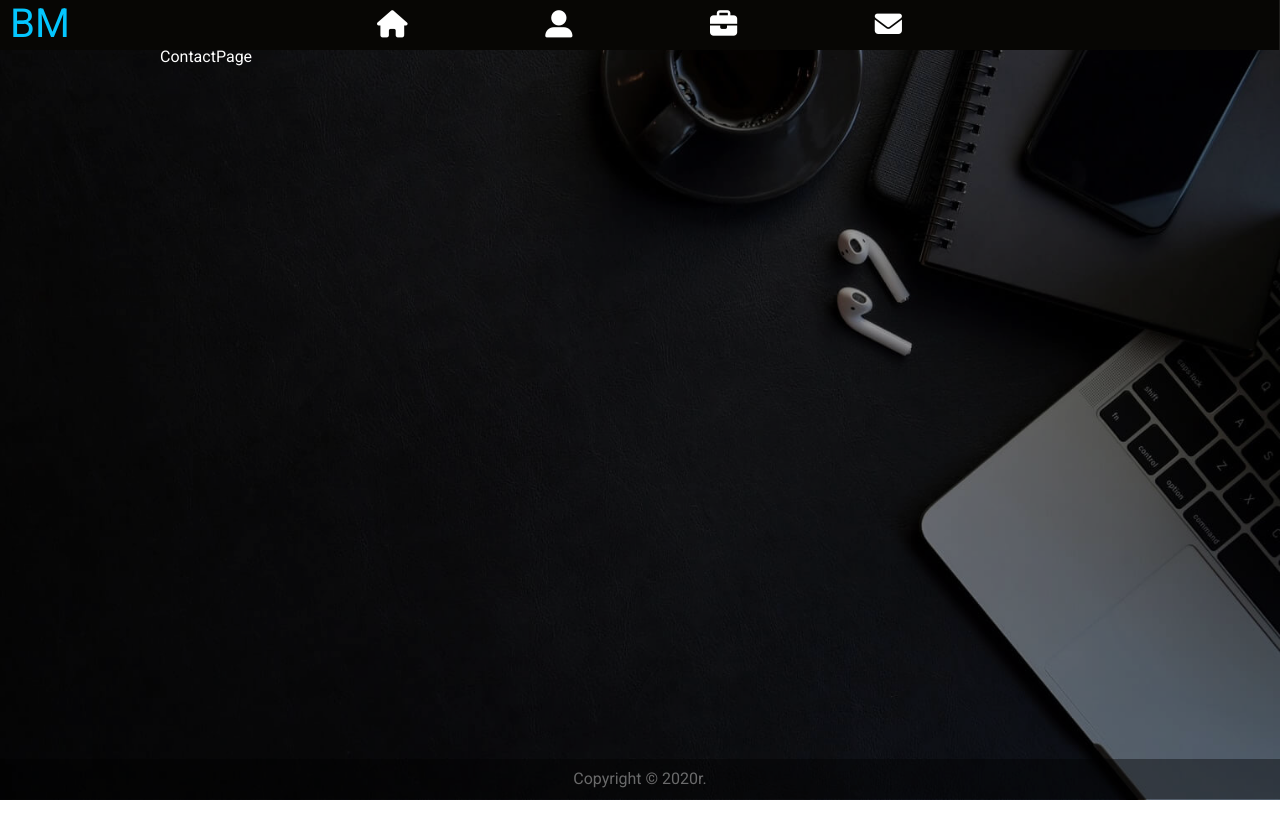
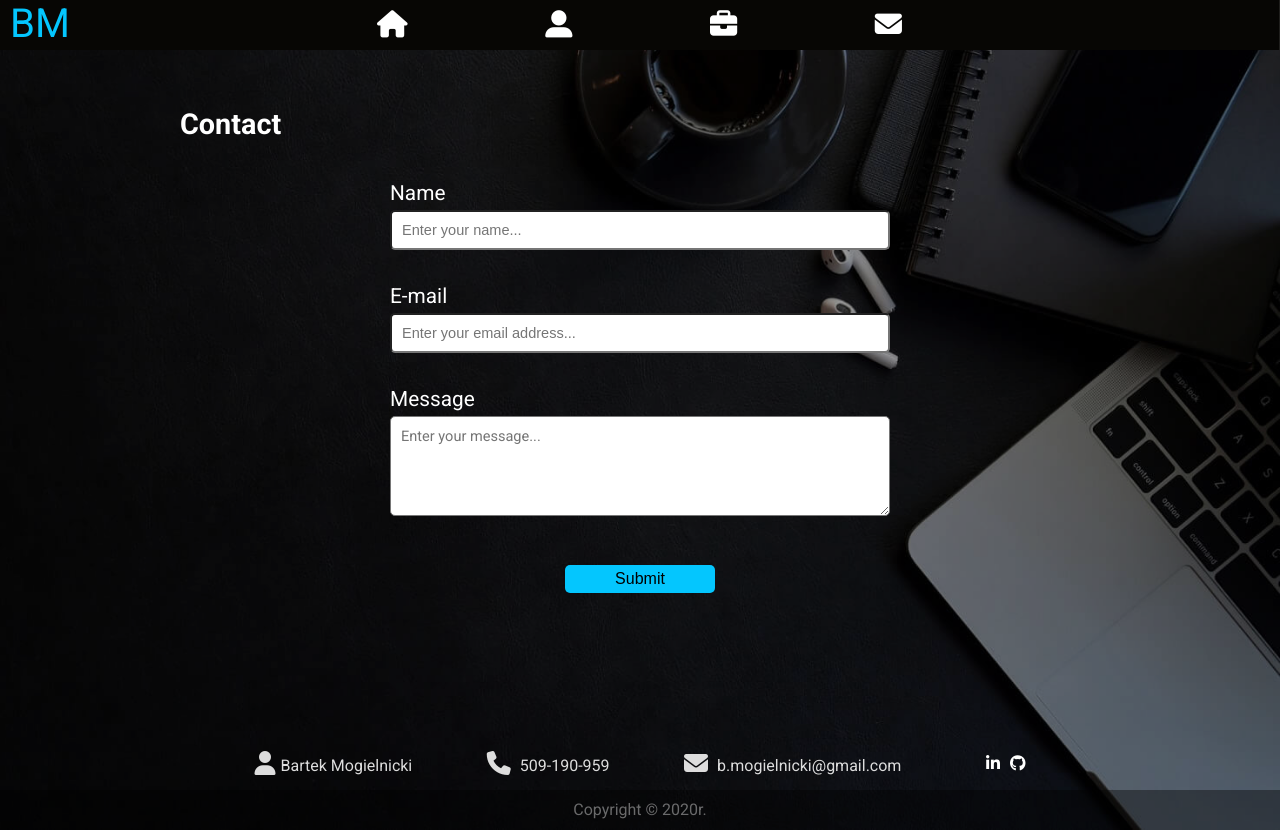
Before and after one commit to bemog/My-website-v2, a React (Create React App) app: page /contact in a window 1280 px wide. Before the commit the page ends 800 px from the top, so only its background shows below. Built offline with nearby package versions, Linux system fonts and the light colour scheme.

Commit message:
Add ContactPage structure and styling. Create ContactForm component.

```diff
--- /dev/null
+++ b/src/components/ContactForm.js
@@ -0,0 +1,26 @@
+import React from 'react';
+
+const ContactForm = () => {
+    return (
+        <form className='contact__form' id='contact-form'>
+            <div className='contact__form-section'>
+                <label className='contact__form-section-label' for='name'>Name</label>
+                <input className='contact__form-section-input' type='text' name='name' id='name' placeholder='Enter your name...' maxlength='50' />
+                <small className='contact__form-section-error' id='name-error'>Please enter your name</small>
+            </div>
+            <div className='contact__form-section'>
+                <label className='contact__form-section-label' for='email'>E-mail</label>
+                <input className='contact__form-section-input' type='text' name='email' id='email' placeholder='Enter your email address...' />
+                <small className='contact__form-section-error' id='email-error'>Please enter your e-mail address</small>
+            </div>
+            <div className='contact__form-section'>
+                <label className='contact__form-section-label' for='text'>Message</label>
+                <textarea className='contact__form-section-text' name='text' id='text' placeholder='Enter your message...'></textarea>
+                <small className='contact__form-section-error' id='text-error'>Please enter your message</small>
+            </div>
+            <button className='contact__form-submit-btn' type='submit'>Submit</button>
+        </form>
+    );
+}
+
+export default ContactForm;
--- a/src/pages/ContactPage.js
+++ b/src/pages/ContactPage.js
@@ -1,9 +1,26 @@
 import React from 'react';
+import '../scss/ContactPage.scss';
+import ContactForm from '../components/ContactForm';
 
 const ContactPage = () => {
   return (
-    <div>
-      ContactPage
+    <div className='main contact'>
+      <h2 className='contact__title' >Contact</h2>
+      <ContactForm />
+
+      <div className='contact__info'>
+        <span><i className='contact__info-icon fas fa-user'></i>Bartek Mogielnicki</span>
+        <span><i className='contact__info-icon fas fa-phone'></i> 509-190-959</span>
+        <span><i className='contact__info-icon fas fa-envelope'></i> b.mogielnicki@gmail.com</span>
+        <div className='contact__info-social'>
+          <a href='https://pl.linkedin.com/' target='_blank'>
+            <span><i className='contact__info-social-link fab fa-linkedin-in'></i></span>
+          </a>
+          <a href='https://github.com/' target='_blank'>
+            <span><i className='contact__info-social-link fab fa-github'></i></span>
+          </a>
+        </div>
+      </div>
     </div>
   )
 }
--- a/src/pages/ProjectsPage.js
+++ b/src/pages/ProjectsPage.js
@@ -10,13 +10,13 @@ const projectsArray = [
 
 const ProjectsPage = () => {
   const projects = projectsArray.map(project => (
-    <div className="projects__project" key={project.name}>
+    <div className='projects__project' key={project.name}>
       <img className='projects__project-image' src={project.image} alt={project.alt} />
-      <div className="projects__project-links">
-        <a className='projects__project_link' href="#"><span>Live</span></a>
-        <a className='projects__project_link' href="#"><span>Code</span></a>
+      <div className='projects__project-links'>
+        <a className='projects__project_link' href='#'><span>Live</span></a>
+        <a className='projects__project_link' href='#'><span>Code</span></a>
       </div>
-      <div className="projects__project-info">
+      <div className='projects__project-info'>
         <p>{project.text}</p>
       </div>
     </div>
@@ -24,6 +24,7 @@ const ProjectsPage = () => {
 
   return (
     <div className='main projects'>
+      <h2 className='projects__title'>Projects</h2>
       <div className='projects__projects-container'>
         {projects}
       </div>
--- /dev/null
+++ b/src/scss/ContactPage.scss
@@ -0,0 +1,81 @@
+@import '_config.scss';
+
+.contact {
+    $self: &;
+    padding-top: 60px;
+
+    &__title {
+        font-size: 1.8em;
+    }
+
+    &__form {
+        margin: 30px auto;
+        display: flex;
+        flex-direction: column;
+        height: 400px;
+        width: 500px;
+        justify-content: space-around;
+        align-items: center;
+
+        &-section {
+            width: 100%;
+            font-size: 1.3em;
+            margin-top: 10px;
+
+            &-label {
+                display: block;
+                margin-bottom: 5px;
+            }
+
+            &-input,
+            &-text {
+                width: 100%;
+                padding: 10px;
+                border-radius: 5px;
+                font-size: .7em;
+            }
+
+            &-text {
+                resize: vertical;
+                height: 100px;
+                font-family: $main-font;
+            }
+
+            &-error {
+                color: red;
+                opacity: 0;
+                font-size: .7em;
+
+                &.show {
+                    opacity: 1;
+                }
+            }
+        }
+
+        &-submit-btn {
+            margin-top: 20px;
+            background-color: $primary-color;
+            width: 150px;
+            font-size: 1rem;
+        }
+    }
+
+    &__info {
+        margin-top: 180px;
+        display: flex;
+        justify-content: space-evenly;
+        align-items: center;
+        color: #ddd;
+        margin-bottom: 15px;
+
+        &-icon {
+            font-size: 1.5rem;
+            vertical-align: text-bottom;
+            margin-right: 5px;
+        }
+
+        &-social-link {
+            margin-left: 10px;
+        }
+    }
+}
--- a/src/scss/ProjectsPage.scss
+++ b/src/scss/ProjectsPage.scss
@@ -4,6 +4,10 @@
     $self: &;
     padding-top: 60px;
     overflow-x: hidden;
+
+    &__title {
+        font-size: 1.8em;
+    }
 
     &__projects-container {
         margin-top: 20px;
```
